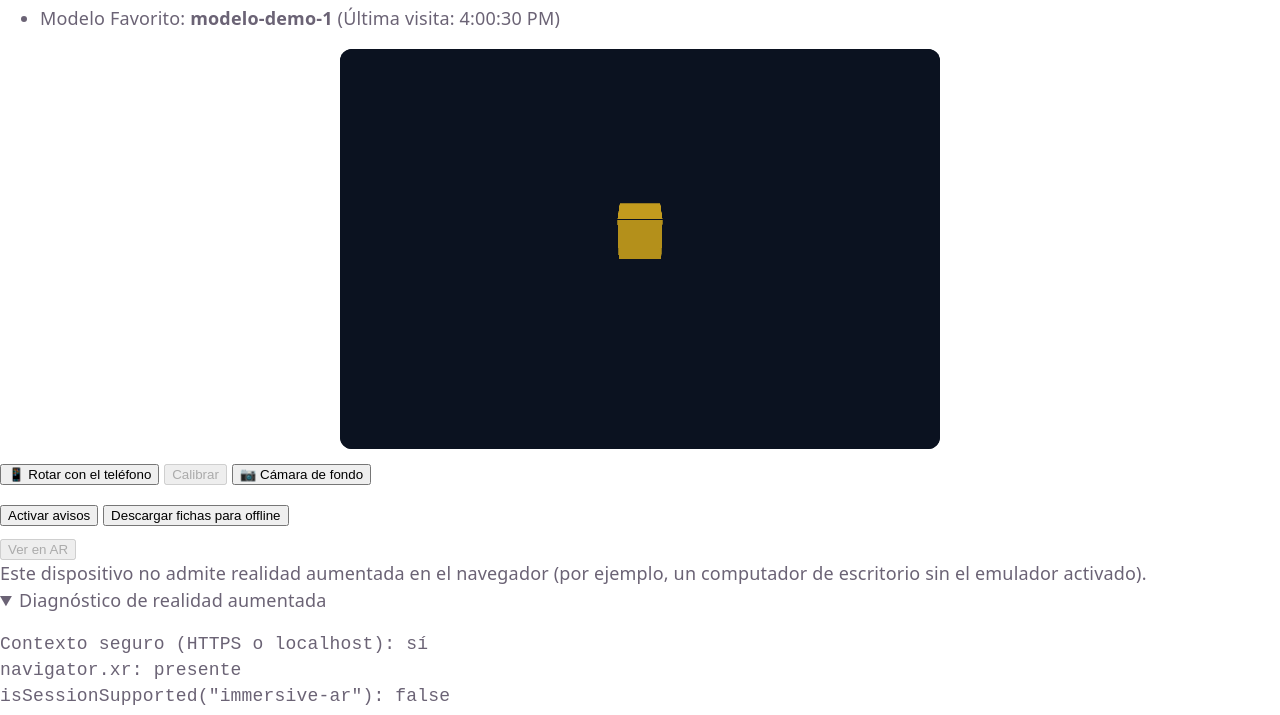
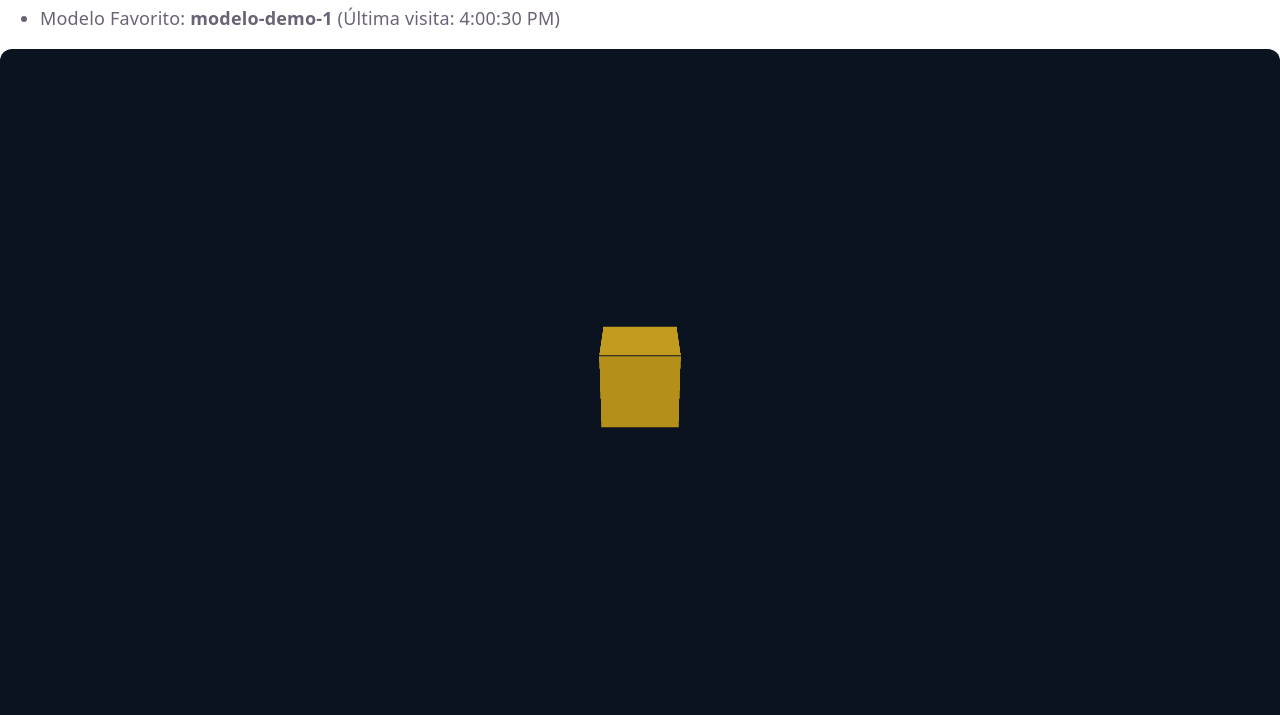
Before and after one commit to LauKnitIn/pwa-ar-objetos3d, a website built with Vite: page index.html in a window 1280 px wide. Shown: the part 85-800 px from the top of the page. Built offline with nearby package versions, Linux system fonts and the light colour scheme.

Commit message:
ajuste de camara y movilidad para posicionamiento

```diff
--- a/app.js
+++ b/app.js
@@ -46,8 +46,8 @@ let streamFondo = null;
 let sesionAR = null;
 const MODELOS_IDS = ["modelo-demo-1", "modelo-demo-2", "modelo-demo-3"];
 
-//const controladorVisor = new ControladorVisor(listaEl,lienzoEl,descripcion);
-//controladorVisor.iniciar();
+const controladorVisor = new ControladorVisor(listaEl,lienzoEl,descripcion);
+controladorVisor.iniciar();
 
 // --- FUNCIONES DE ESTADO Y AYUDA AR ---
 const xrEstado = document.querySelector("#xr-estado");
@@ -127,9 +127,9 @@ const updateSW = registerSW({
   },
 });
 
-if (lienzoEl) {
+/*if (lienzoEl) {
   visor = crearVisor(lienzoEl);
-}
+}*/
 
 if (btnOrientacion) {
   btnOrientacion.addEventListener("click", async () => {
@@ -177,6 +177,7 @@ async function apagarCamara() {
   if (streamFondo && videoEl) {
     detenerCamaraDeFondo(videoEl, streamFondo);
     streamFondo = null;
+    videoEl.setAttribute('hidden', '');
     if (visor) visor.fondoTransparente(false);
     if (btnCamara) btnCamara.textContent = "📷 Cámara de fondo";
     avisarVisor("Cámara apagada.");
@@ -192,6 +193,7 @@ if (btnCamara && videoEl) {
 
     try {
       streamFondo = await iniciarCamaraDeFondo(videoEl);
+      videoEl.removeAttribute('hidden');
       if (visor) visor.fondoTransparente(true);
       btnCamara.textContent = "📷 Cámara: ACTIVA (toca para apagar)";
       avisarVisor("");
--- a/index.html
+++ b/index.html
@@ -15,9 +15,9 @@
     <!-- Elementos adicionales referenciados en app.js -->
     <div id="descripcion"></div>
    <!-- Contenedor del Visor con el video de fondo oculto -->
-    <div id="visor" class="visor" style="position: relative; width: 100%; height: 400px; background: #0b1220;">
+    <div id="visor" class="visor">
       <video id="fondo-camara" class="fondo-camara" playsinline muted hidden></video>
-      <div id="lienzo-3d" style="width: 100%; height: 100%;"></div>
+      <div id="lienzo-3d"></div>
     </div>
 
     <!--BOTONES DE SENSORES Y CÁMARA -->
--- a/src/style.css
+++ b/src/style.css
@@ -298,13 +298,12 @@ code {
 #lienzo-3d {
   width: 100%;
   height: 100%;
-  display: block;
+  /*display: block;*/
 }
 .visor {
   position: relative;
   width: 100%;
-  max-width: 600px;
-  height: 400px; /* Respetamos tu altura inicial fija para que no salte de tamaño */
+  height: 720px;
   margin: 0 auto;
   background: #0b1220;
   overflow: hidden;
@@ -315,7 +314,6 @@ code {
   inset: 0;
   width: 100%;
   height: 100%;
-  object-fit: cover;
   z-index: 0;
 }
 .fondo-camara[hidden] {
@@ -324,8 +322,8 @@ code {
 .visor canvas {
   position: absolute;
   inset: 0;
-  width: 100% !important;
-  height: 100% !important;
+  width: 100%;
+  height: 100%;
   z-index: 1;
 }
 .xr-overlay {
--- a/src/visor.ts
+++ b/src/visor.ts
@@ -10,18 +10,6 @@ export interface CapacidadesAR {
   overlay: boolean;
   hitTest: boolean;
   anclas: boolean;
-}
-
-export interface EstadoAR extends CapacidadesAR {
-  fase: FaseAR;
-  anclado: boolean;
-  escala: number;
-  giroGrados: number;
-  posicion: { x: number; y: number; z: number };
-  consultas: number;
-  resultados: number;
-  impactos: number;
-  sinSuperficie: boolean;
 }
 
 export interface EstadoAR extends CapacidadesAR {
@@ -59,7 +47,6 @@ export function iniciarVisor(contenedorId: string, opcionesAR?: OpcionesAR) {
   if (!contenedor) return;
 
   const escena = new THREE.Scene();
-  escena.background = new THREE.Color(0x0b1220);
 
   const camara = new THREE.PerspectiveCamera(
     60,
```
